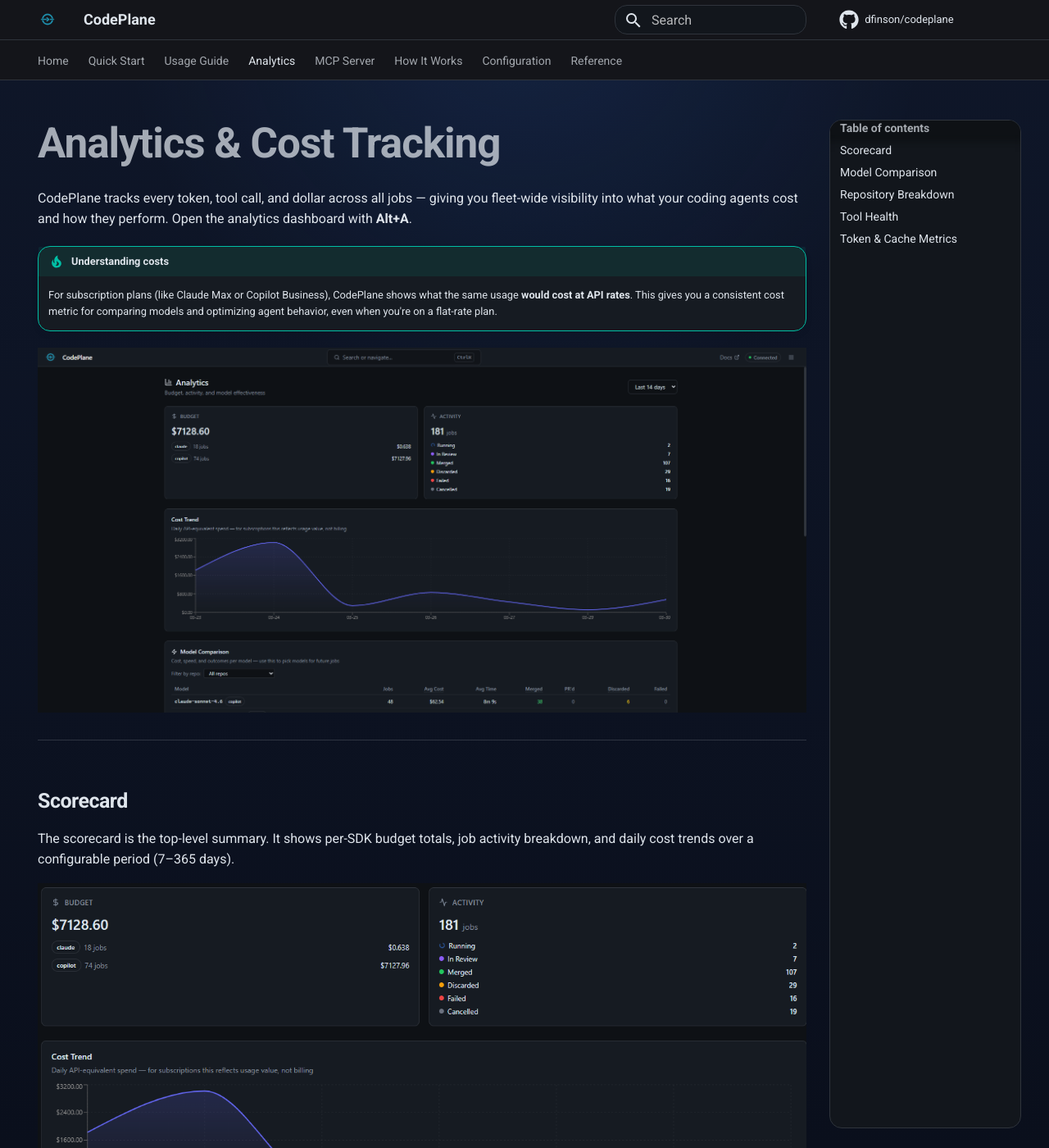
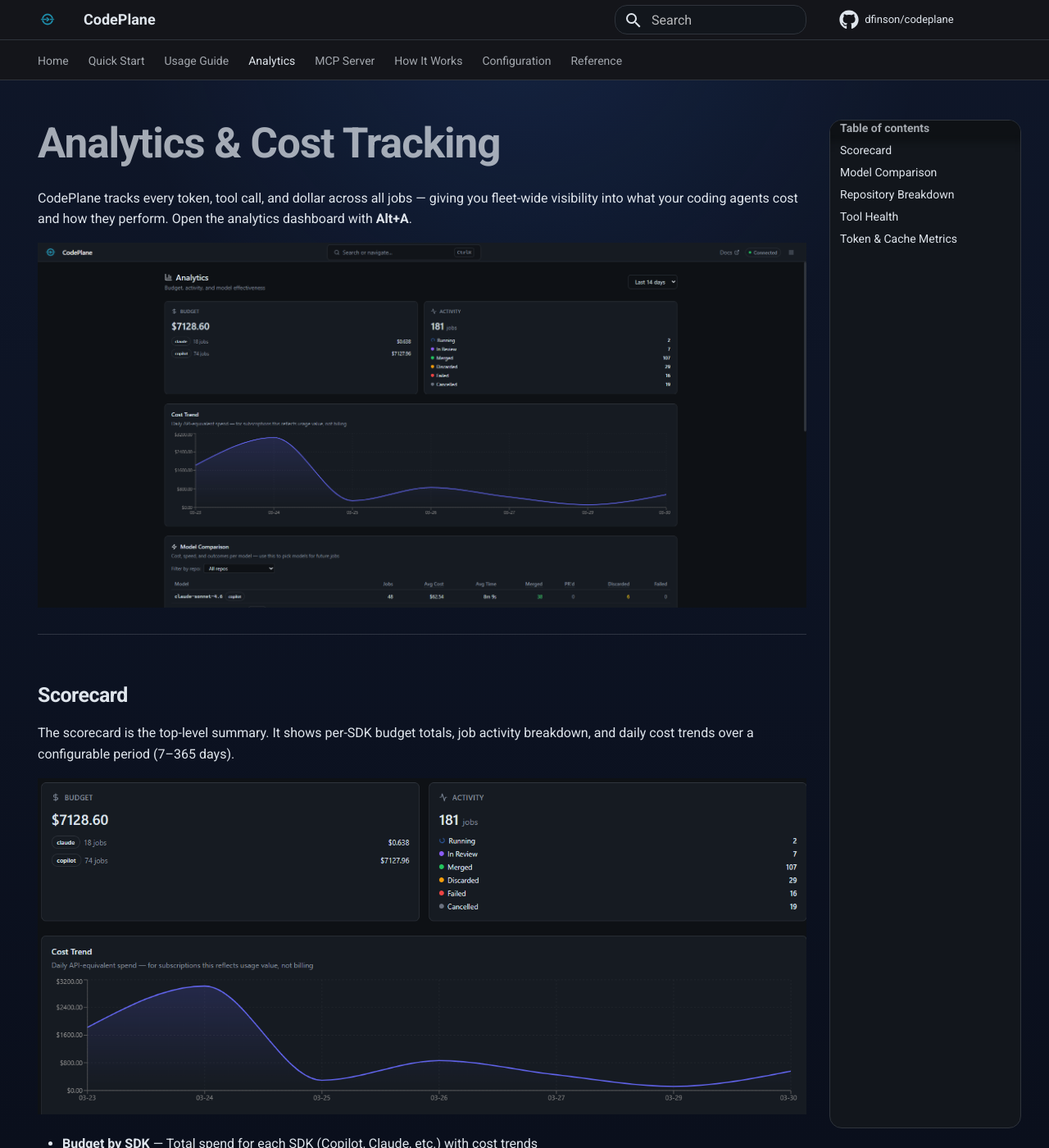
Before and after one commit to dfinson/agent-tower, an MkDocs documentation site: the page built from docs/analytics.md, in a window 1280 px wide and 1400 px high. Shown: the whole window at 82% size. Built offline with MkDocs 1.6.1 and Material for MkDocs 9.7.7, drawn with Linux system fonts in a browser that asks for light colours; comment, search, counter and statistics services are not loaded; some of the changed text lies outside the part shown.

Commit message:
docs: move cost tip below scorecard section

```diff
--- a/docs/analytics.md
+++ b/docs/analytics.md
@@ -6,9 +6,6 @@
 # Analytics & Cost Tracking
 
 CodePlane tracks every token, tool call, and dollar across all jobs — giving you fleet-wide visibility into what your coding agents cost and how they perform. Open the analytics dashboard with **Alt+A**.
-
-!!! tip "Understanding costs"
-    For subscription plans (like Claude Max or Copilot Business), CodePlane shows what the same usage **would cost at API rates**. This gives you a consistent cost metric for comparing models and optimizing agent behavior, even when you're on a flat-rate plan.
 
 ![Analytics Dashboard](images/screenshots/desktop/analytics-dashboard.png)
 
```
Also changed, not shown: other parts of docs/analytics.md (+3 -0 lines).
